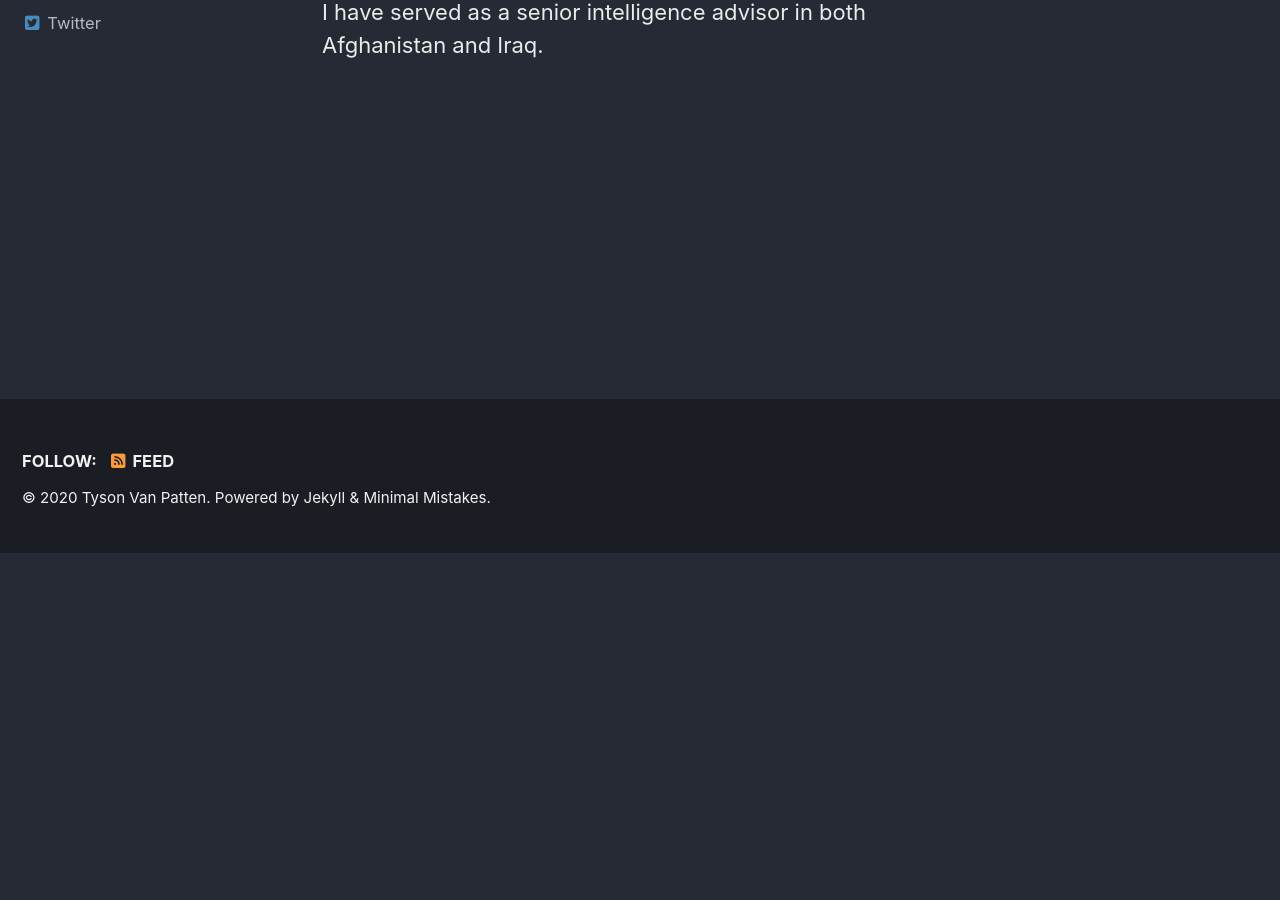
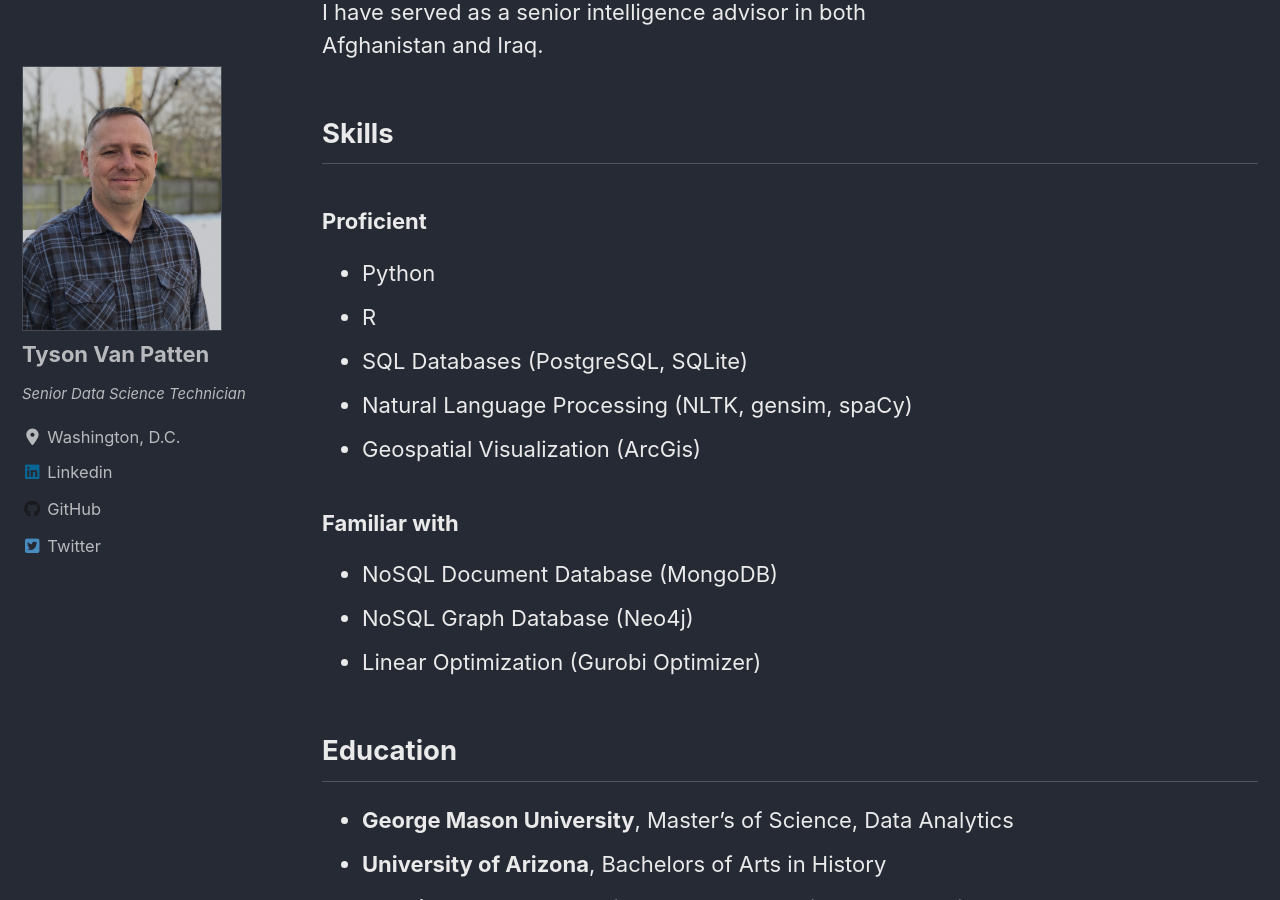
Before and after one commit to tvanpat/tvanpat, a Jekyll site: the page built from _pages/about.md, in a window 1280 px wide and 900 px high, scrolled down 825 px. Built offline with Jekyll 4.4.1, drawn with Linux system fonts in a browser that asks for light colours; cached includes are drawn as plain includes; nearby versions of some CDN libraries; before the commit the page ends 1378 px from its top, so only the background shows below that; some of the changed text lies outside the part shown.

Commit message:
Update about.md

```diff
--- a/_pages/about.md
+++ b/_pages/about.md
@@ -23,3 +23,31 @@ optimization.
 Before my current position I served as an All Source Intelligence Technician (350F).
 I have worked extensively with the Distributed Ground System-A (DCGS-A) and deployed the system as part of [Operation United Assistance](https://www.army.mil/article/141290/dcgs_a_supports_101st_global_efforts_to_contain_spread_of_ebola).  I have served
 as a senior intelligence advisor in both Afghanistan and Iraq.
+
+
+## Skills
+
+### Proficient
+- Python
+- R
+- SQL Databases (PostgreSQL, SQLite)
+- Natural Language Processing (NLTK, gensim, spaCy)
+- Geospatial Visualization (ArcGis)
+
+### Familiar with
+- NoSQL Document Database (MongoDB)
+- NoSQL Graph Database (Neo4j)
+- Linear Optimization (Gurobi Optimizer)
+
+
+## Education
+- **George Mason University**, Master's of Science, Data Analytics
+- **University of Arizona**, Bachelors of Arts in History
+- **Cochise College**, Associate's Degree, Intelligence Operations
+
+## Certifications
+
+## Badges
+[Microsoft Openhack: DEVOPS](https://www.youracclaim.com/badges/6c2dfac8-7714-4d77-9885-b5e10d83fece)
+
+Current, active Top Secret/SCI security clearance based on single scope background investigation.
```
